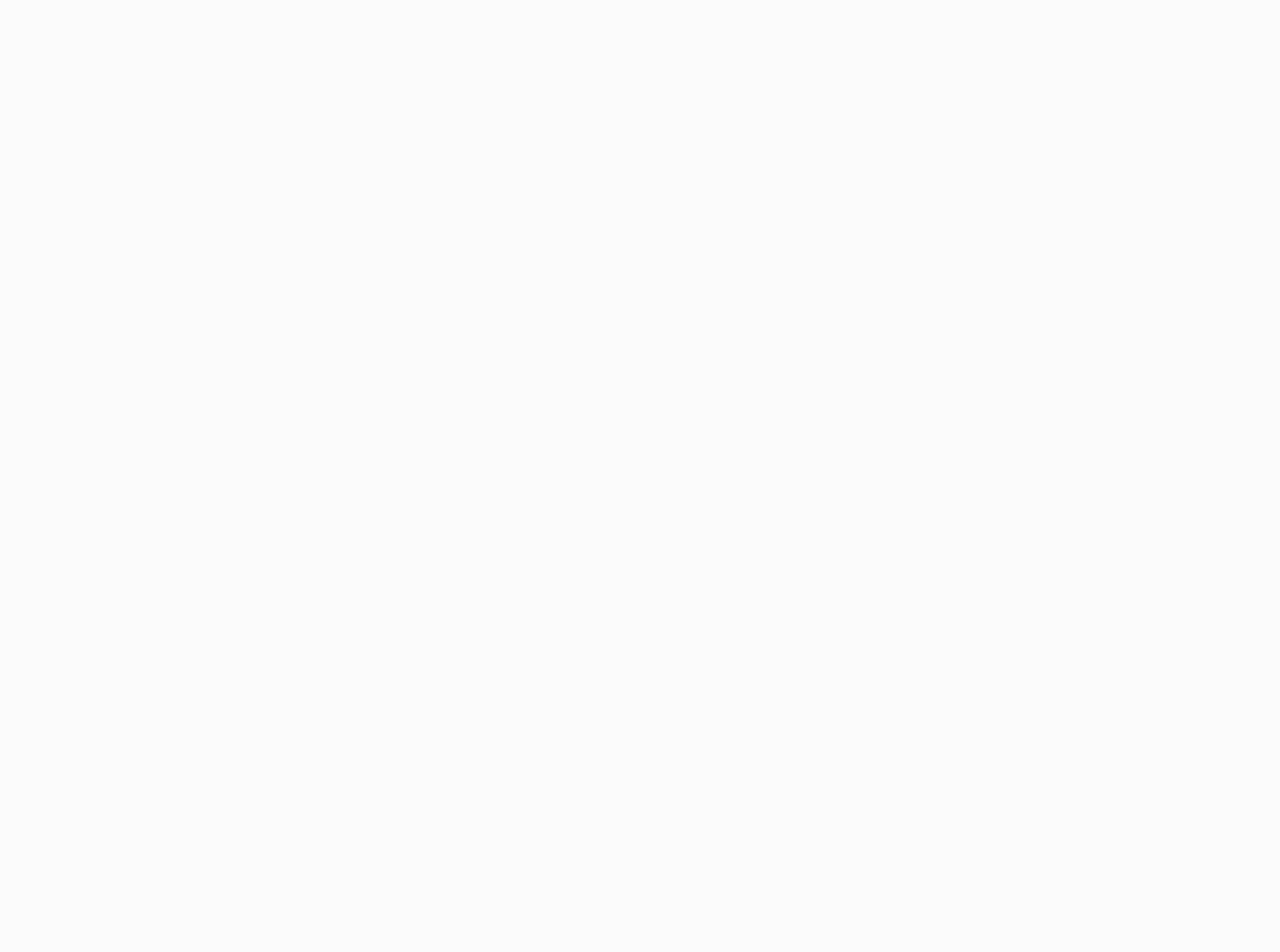
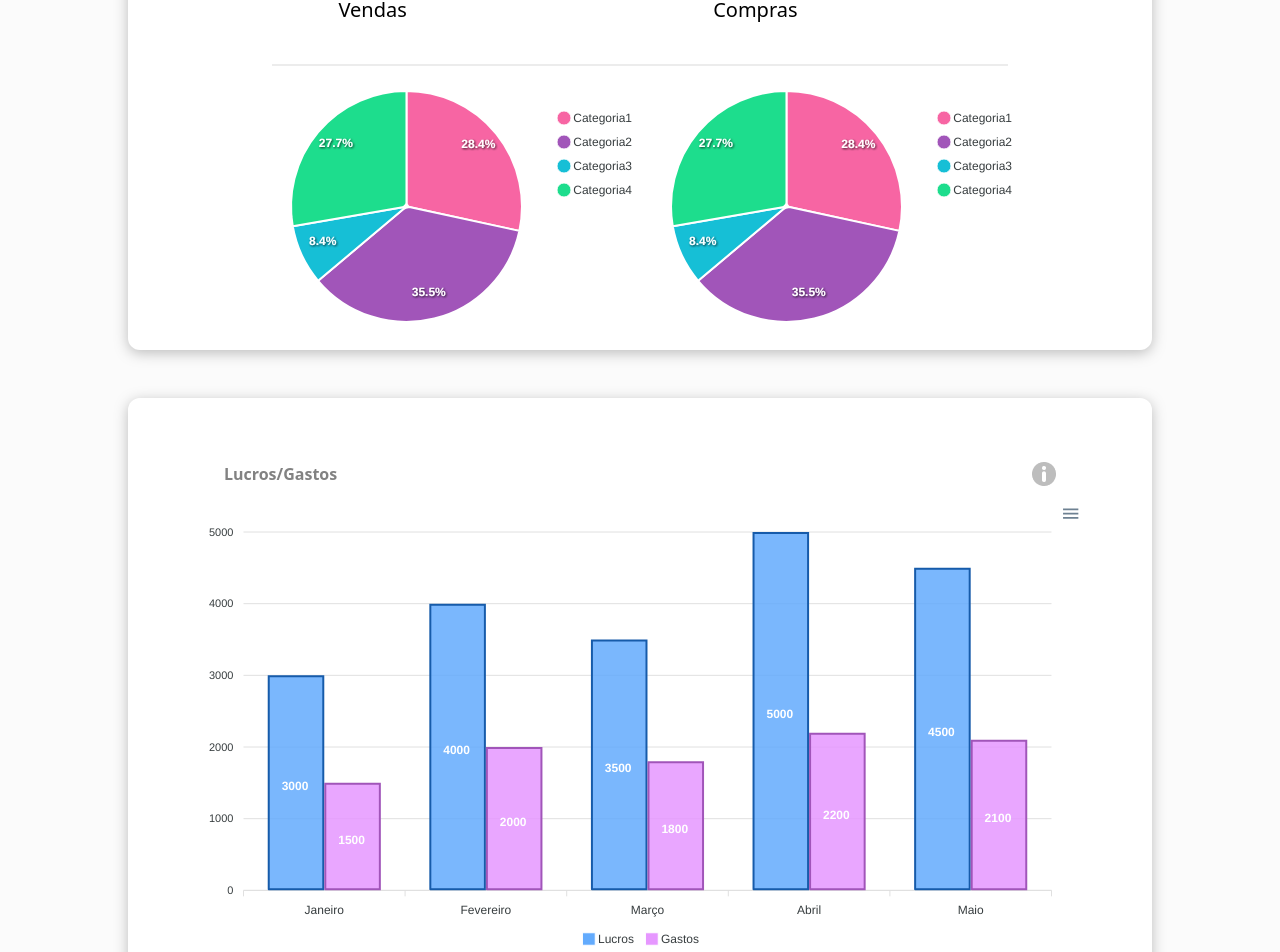
Before and after one commit to RafaelDaSilvaCastro/dejotageek-store, a React (Vite) app in the folder Frontend/: page /dashboard in a window 1280 px wide. Shown: the part 292-1244 px from the top of the page. Before the commit the page ends 800 px from the top, so only its background shows below. Built offline with nearby package versions, Linux system fonts and the light colour scheme.

Commit message:
graficos feitos

```diff
--- a/Frontend/package.json
+++ b/Frontend/package.json
@@ -11,11 +11,13 @@
   },
   "dependencies": {
     "apexcharts": "^3.42.0",
+    "apexcharts-react": "^1.0.0",
     "chart.js": "^4.4.0",
     "date-fns": "^2.30.0",
     "localforage": "^1.10.0",
     "match-sorter": "^6.3.1",
     "react": "^18.2.0",
+    "react-apexcharts": "^1.4.1",
     "react-chartjs-2": "^5.2.0",
     "react-dom": "^18.2.0",
     "react-router-dom": "^6.15.0",
--- a/Frontend/src/Pages/Dashboard/Dashboard.jsx
+++ b/Frontend/src/Pages/Dashboard/Dashboard.jsx
@@ -1,12 +1,27 @@
 import FiltroDashboard from "../../componentes/FiltroDashboard";
+import GraficoColunas from "../../componentes/GraficoColunas";
 import GraficoPizza from "../../componentes/GraficoPizza";
 function Dashboard() {
   return (
     <div className="flex flex-col">
       <FiltroDashboard />
-      <div className="flex bg-white">
-        <GraficoPizza />
-        <GraficoPizza />
+      <div className="flex flex-col mt-12 gap-y-4 py-4 bg-white rounded-xl drop-shadow-[0px_3px_7px_rgba(0,0,0,0.25)]">
+        <div className="flex items-center justify-evenly py-6 mr-36 gap-x-24">
+          <h2 className="text-xl">Vendas</h2>
+          <h2 className="text-xl">Compras</h2>
+        </div>
+        <div className="w-auto h-0.5 bg-cinza-barra mx-36"></div>
+        <div className="flex items-center justify-evenly mx-36">
+          <GraficoPizza />
+          <GraficoPizza />
+        </div>
+      </div>
+      <div className="flex flex-col mt-12 mb-8 gap-y-4 p-16 bg-white rounded-xl drop-shadow-[0px_3px_7px_rgba(0,0,0,0.25)]">
+        <div className="flex items-center justify-between px-8">
+          <h2 className="text-cinza-grafico font-semibold">Lucros/Gastos</h2>
+          <img src="../../../public/assets/icone-info.png" alt="icone info" />
+        </div>
+        <GraficoColunas />
       </div>
     </div>
   );
--- /dev/null
+++ b/Frontend/src/componentes/GraficoColunas.jsx
@@ -0,0 +1,53 @@
+import React from "react";
+import Chart from "react-apexcharts";
+
+function GraficoBarras() {
+  const data = {
+    categories: ["Janeiro", "Fevereiro", "Março", "Abril", "Maio"],
+    series: [
+      {
+        name: "Lucros",
+        data: [3000, 4000, 3500, 5000, 4500],
+      },
+      {
+        name: "Gastos",
+        data: [1500, 2000, 1800, 2200, 2100],
+      },
+    ],
+  };
+
+  const options = {
+    chart: {
+      type: "bar",
+    },
+    xaxis: {
+      categories: data.categories,
+    },
+    legend: {
+      position: "bottom",
+    },
+    colors: ["#63ABFD", "#E697FF"],
+
+    bar: {
+      horizontal: false,
+      columnWidth: "55%",
+      dataLabels: {
+        position: "top",
+      },
+    },
+
+    stroke: {
+      show: true, // Mostrar o stroke
+      width: 2, // Largura do stroke
+      colors: ["#165BAA", "#A155B9"], // Cor do stroke (transparente neste exemplo)
+    },
+  };
+
+  return (
+    <div>
+      <Chart options={options} series={data.series} type="bar" height="450" />
+    </div>
+  );
+}
+
+export default GraficoBarras;
--- a/Frontend/src/componentes/GraficoPizza.jsx
+++ b/Frontend/src/componentes/GraficoPizza.jsx
@@ -1,5 +1,26 @@
+import Chart from "react-apexcharts";
+
 function GraficoPizza() {
-  return <></>;
+  // Defina os dados para o gráfico de pizza
+  const data = {
+    labels: ["Categoria1", "Categoria2", "Categoria3", "Categoria4"],
+    series: [44, 55, 13, 43], // Valores correspondentes às fatias da pizza
+  };
+
+  // Config do gráfico
+  const options = {
+    chart: {
+      type: "pie",
+    },
+    labels: data.labels,
+    colors: ["#F765A3", "#A155B9", "#16BFD6", "#1DDD8D"],
+  };
+
+  return (
+    <div>
+      <Chart options={options} series={data.series} type="pie" width="380" />
+    </div>
+  );
 }
 
 export default GraficoPizza;
--- a/Frontend/tailwind.config.js
+++ b/Frontend/tailwind.config.js
@@ -26,13 +26,19 @@
         },
         azul: {
           botao: "#2079FF",
+          grafico: "#63ABFD",
         },
         cinza: {
           aviso: "#8F8F8F",
           claro: "#C9C9C9",
+          barra: "#ECECEC",
+          grafico: "#828282",
         },
         verde: {
           caqui: "#BBE9A6",
+        },
+        roxo: {
+          grafico: "#E697FF",
         },
       },
       fontFamily: {
```
Also changed, not shown: Frontend/public/assets/icone-info.png (added), 1 other file (tests, documents, lock files or other folders).
